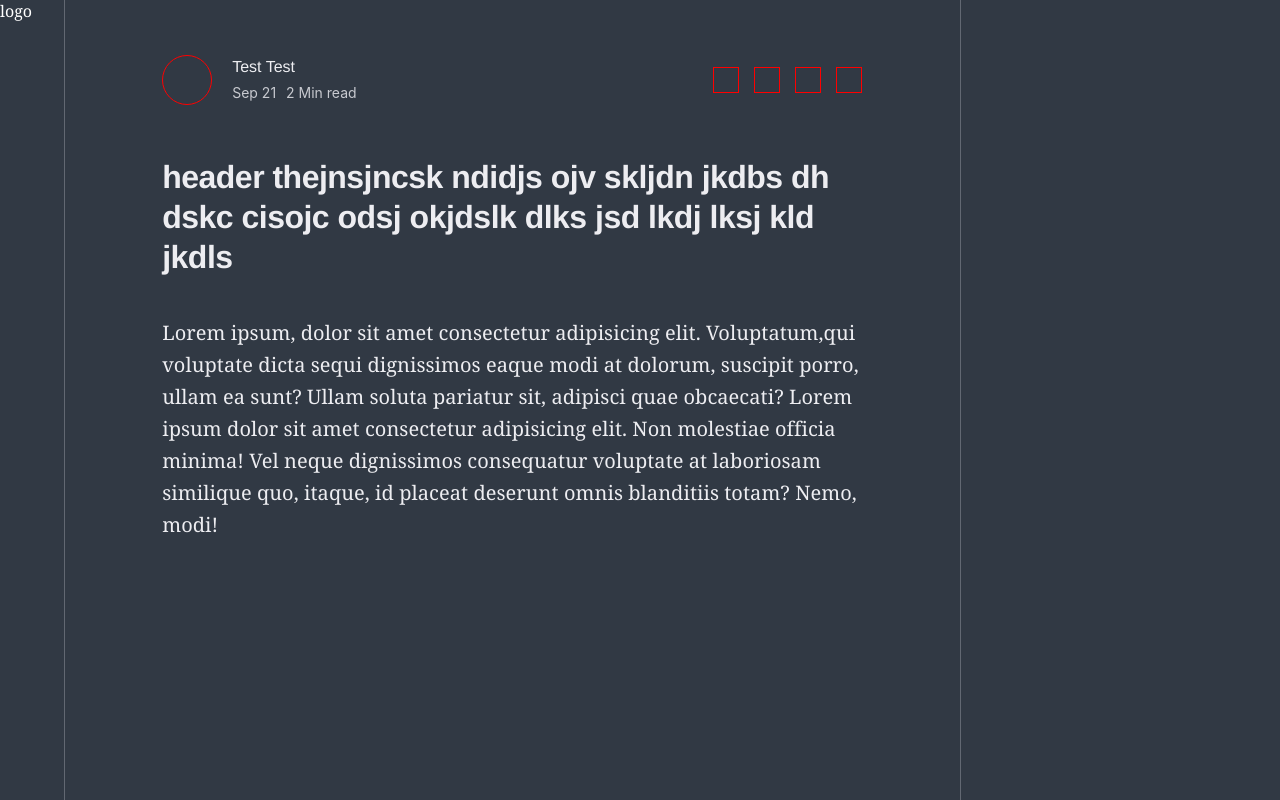
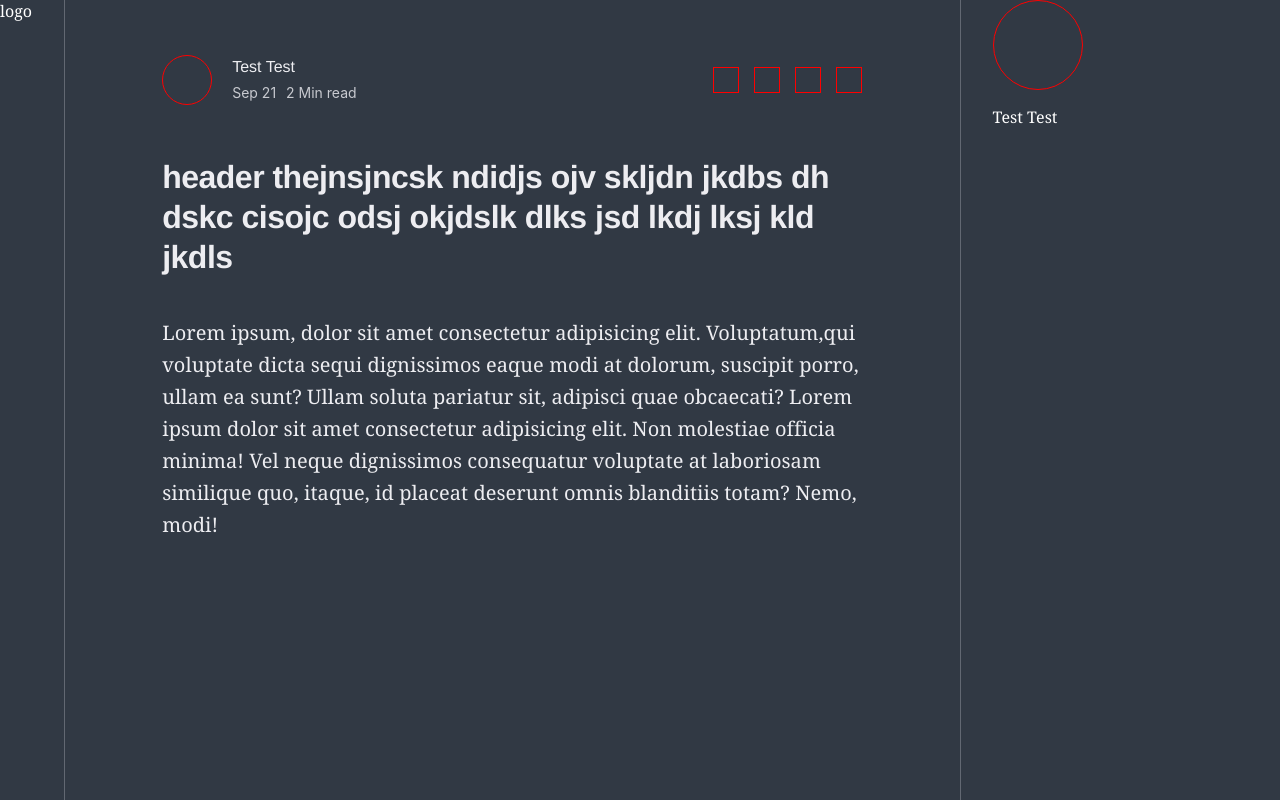
Before and after one commit to 21-minutes/template, a React (Vite) app: page / in a window 1280 px wide. Built offline with nearby package versions, Linux system fonts and the light colour scheme; no server answers.

Commit message:
add AboutAuthor, begin work on info about author

```diff
--- a/src/Sections/ProfileSection/ProfileSection.jsx
+++ b/src/Sections/ProfileSection/ProfileSection.jsx
@@ -1,6 +1,11 @@
 import "./ProfileSection.scss";
+import AboutAuthor from "../../components/AboutAuthor/AboutAuthor";
 
 function ProfileSection() {
-  return <div className="profile-section__container"></div>;
+  return (
+    <div className="profile-section__container">
+      <AboutAuthor />
+    </div>
+  );
 }
 export default ProfileSection;
--- /dev/null
+++ b/src/components/AboutAuthor/AboutAuthor.jsx
@@ -0,0 +1,11 @@
+import "./AboutAuthor.scss";
+
+function AboutAuthor() {
+  return (
+    <div className="about-author__container">
+      <div className="container-avatar"></div>
+      <div className="container-name">Test Test</div>
+    </div>
+  );
+}
+export default AboutAuthor;
--- /dev/null
+++ b/src/components/AboutAuthor/AboutAuthor.scss
@@ -0,0 +1,13 @@
+.about-author__container {
+  display: flex;
+  flex-direction: column;
+  padding-left: 32px;
+  padding-right: 32px;
+}
+.container-avatar {
+  height: 88px;
+  width: 88px;
+  border: 1px solid red;
+  border-radius: 50%;
+  margin-bottom: 16px;
+}
```
